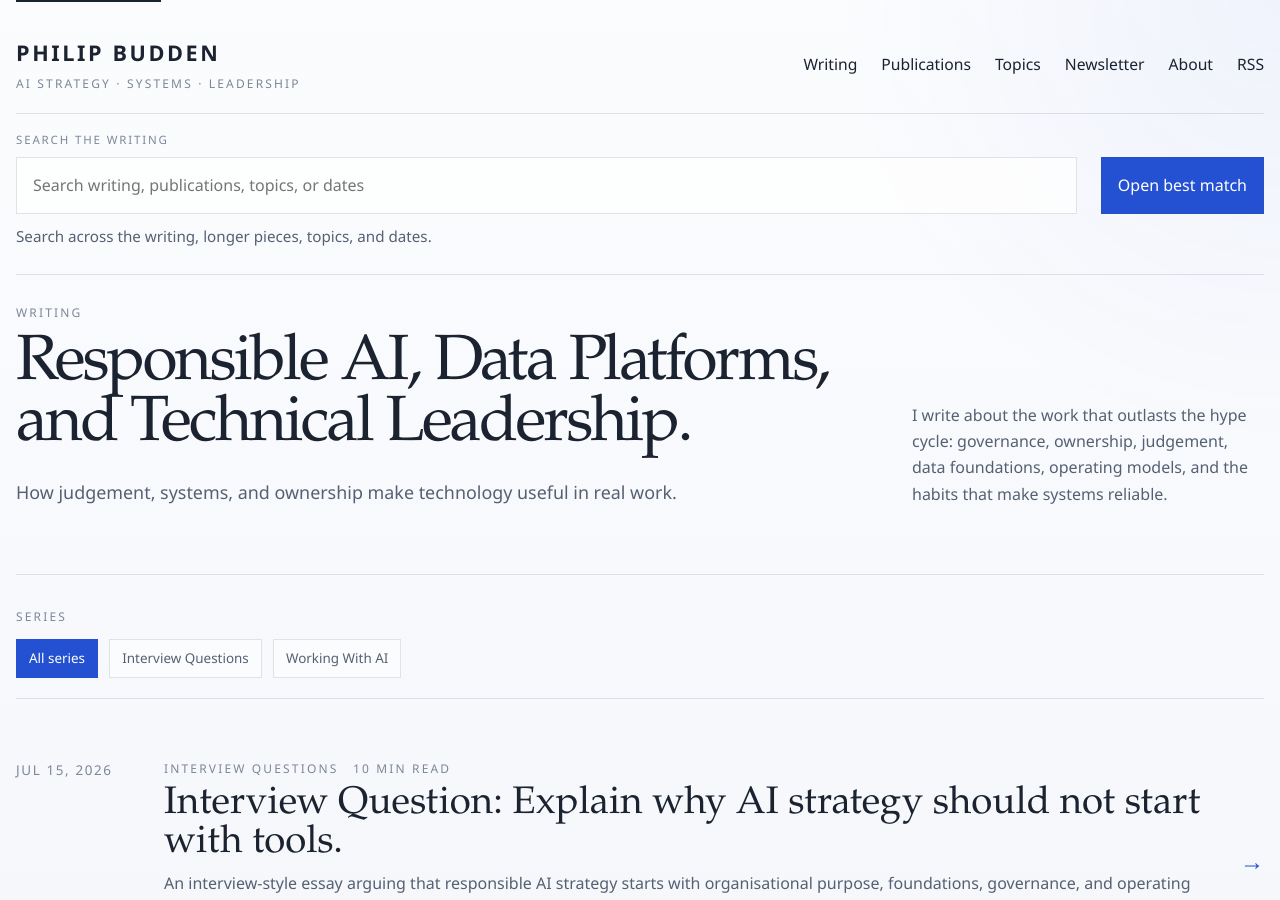
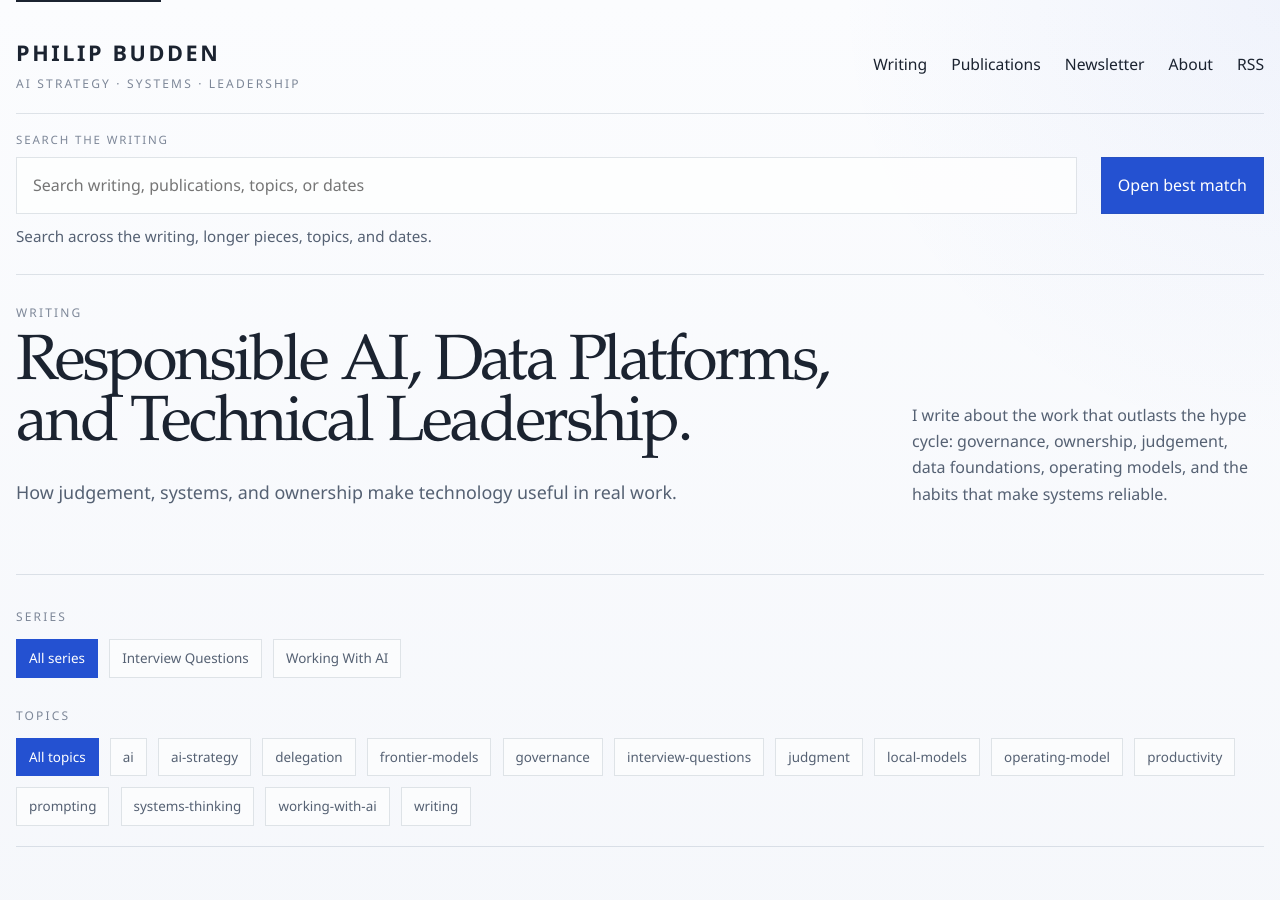
Before and after one commit to philbudden/blog, a Jekyll site: the page built from blog/index.html, in a window 1280 px wide and 900 px high. Built offline with Jekyll 4.4.1, drawn with Linux system fonts in a browser that asks for light colours.

Commit message:
Move topic filtering onto writing page

```diff
--- a/_includes/site-footer.html
+++ b/_includes/site-footer.html
@@ -10,7 +10,6 @@
     <a href="{{ '/about/' | relative_url }}">About</a>
     <a href="{{ '/blog/' | relative_url }}">Writing</a>
     <a href="{{ '/publications/' | relative_url }}">Publications</a>
-    <a href="{{ '/tags/' | relative_url }}">Topics</a>
     <a href="{{ '/newsletter/' | relative_url }}">Newsletter</a>
     <a href="{{ '/feed.xml' | relative_url }}">RSS</a>
     <a href="https://github.com/philbudden" rel="me noopener">GitHub</a>
--- a/_includes/site-header.html
+++ b/_includes/site-header.html
@@ -10,7 +10,6 @@
     <nav class="site-nav" aria-label="Primary navigation">
       <a href="{{ '/blog/' | relative_url }}">Writing</a>
       <a href="{{ '/publications/' | relative_url }}">Publications</a>
-      <a href="{{ '/tags/' | relative_url }}">Topics</a>
       <a href="{{ '/newsletter/' | relative_url }}">Newsletter</a>
       <a href="{{ '/about/' | relative_url }}">About</a>
       <a href="{{ '/feed.xml' | relative_url }}">RSS</a>
--- a/_includes/tag-chip.html
+++ b/_includes/tag-chip.html
@@ -1 +1,2 @@
-<a class="tag-chip" href="{{ '/tags/#' | append: include.tag | slugify | relative_url }}" data-tag-filter="{{ include.tag | downcase }}" data-tag-slug="{{ include.tag | slugify }}">{{ include.tag }}</a>
+{% assign tag_slug = include.tag | slugify %}
+<a class="tag-chip" href="{{ '/blog/#' | append: tag_slug | relative_url }}" data-tag-filter="{{ include.tag | downcase }}" data-tag-slug="{{ tag_slug }}">{{ include.tag }}</a>
--- a/blog/index.html
+++ b/blog/index.html
@@ -4,7 +4,7 @@ title: Writing
 body_class: page-blog
 ---
 {% assign published_articles = site.articles | where_exp: "item", "item.draft != true" | sort: "date" | reverse %}
-{% assign latest_articles = published_articles | slice: 0, site.latest_posts_count %}
+{% assign all_tags = published_articles | map: "tags" | join: "|" | split: "|" | uniq | sort_natural %}
 
 <section class="archive-shell">
   <header class="archive-hero">
@@ -29,10 +29,21 @@ body_class: page-blog
         {% endfor %}
       </div>
     </div>
+    <div class="archive-controls__group">
+      <p class="section-kicker">Topics</p>
+      <div class="filter-row" data-tag-toolbar>
+        <button class="filter-chip is-active" type="button" data-filter-reset>All topics</button>
+        {% for tag in all_tags %}
+          {% if tag != "" %}
+            <button class="filter-chip" id="{{ tag | slugify }}" type="button" data-tag-filter-button="{{ tag | downcase }}">{{ tag }}</button>
+          {% endif %}
+        {% endfor %}
+      </div>
+    </div>
   </section>
 
   <section class="archive-list" data-post-list>
-    {% for post in latest_articles %}
+    {% for post in published_articles %}
       {% include post-card.html post=post %}
     {% endfor %}
   </section>
```
Also changed, not shown: tags/index.html (+8 -37 lines), README.md.
